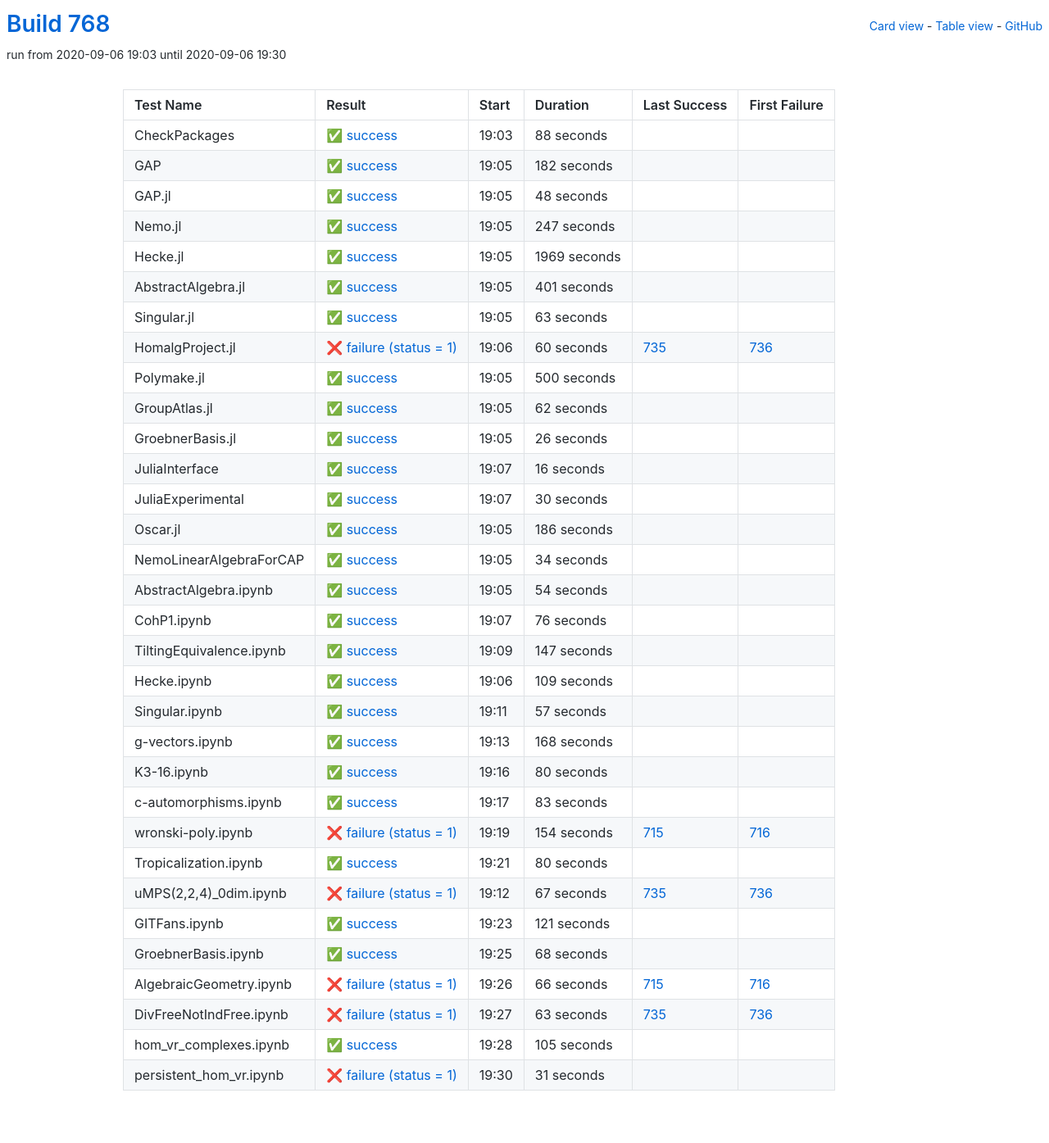
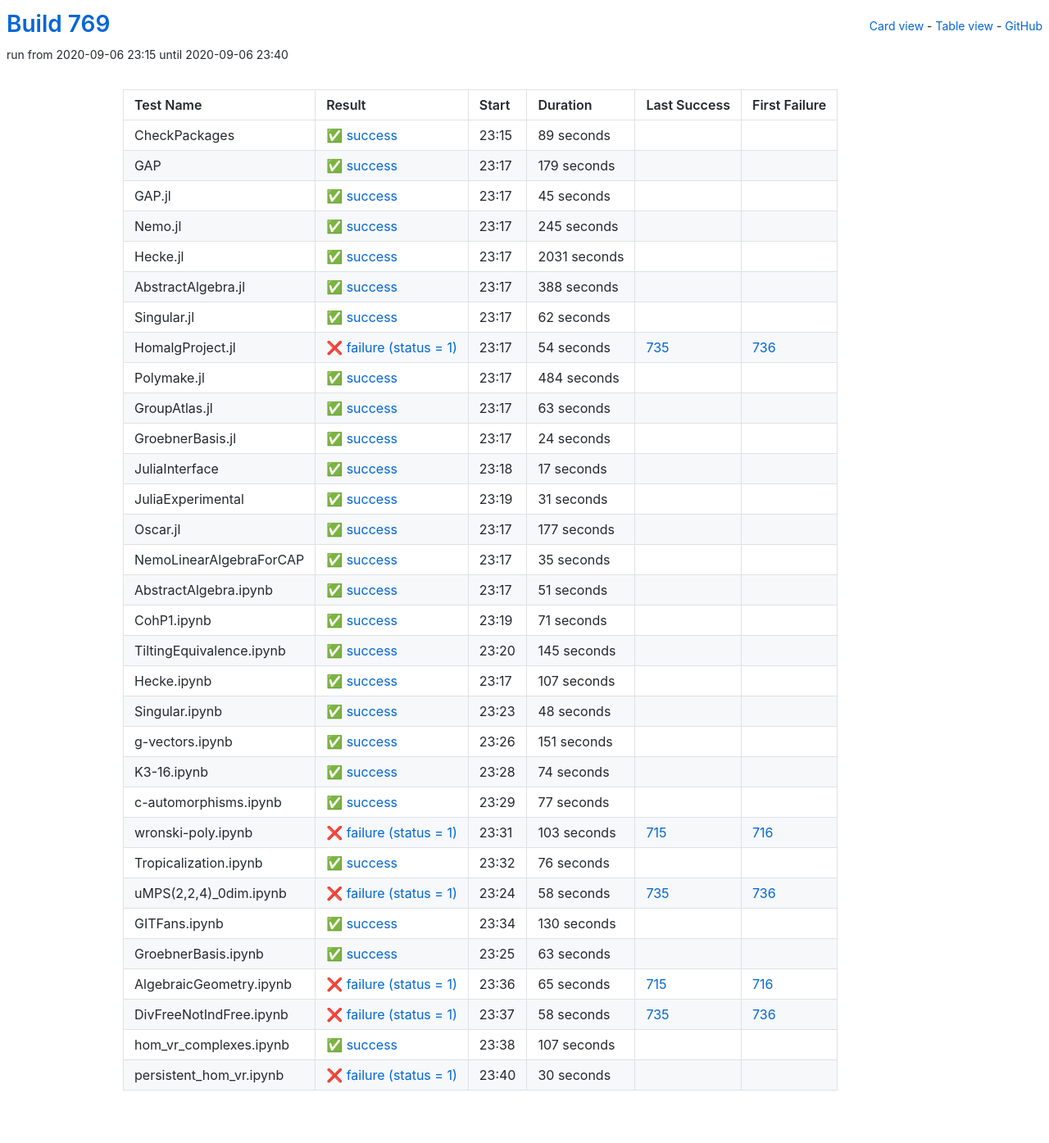
Before and after one commit to oscar-system/oscar-ci-status-stable, a Jekyll site: the page built from table.html, in a window 1280 px wide. Shown: the whole page at 82% size. Built offline with Jekyll 4.4.1, drawn with Linux system fonts in a browser that asks for light colours.

Commit message:
Build #769

```diff
--- a/_data/ci.yml
+++ b/_data/ci.yml
@@ -1,6 +1,6 @@
 ---
-build: 768
-build_url: https://oscarci.mathematik.uni-kl.de/job/oscar-stable/768/
+build: 769
+build_url: https://oscarci.mathematik.uni-kl.de/job/oscar-stable/769/
 job: oscar-stable
 organization: oscar-system
 repo: oscar-ci-status-stable
@@ -8,32 +8,236 @@ repourl: https://github.com/oscar-system/oscar-ci-status-stable
 tests:
 - name: CheckPackages
   id: checkpackages
-  log: https://oscarci.mathematik.uni-kl.de/job/oscar-stable/768/artifact/logs/build-768/CheckPackages.log
-  start: 2020-09-06 19:03
+  log: https://oscarci.mathematik.uni-kl.de/job/oscar-stable/769/artifact/logs/build-769/CheckPackages.log
+  start: 2020-09-06 23:15
   success: true
   exitcode: 0
   status: success
-  duration: 88
+  duration: 89
   last_success: false
   last_success_url:
   first_failure: false
   first_failure_url:
 - name: GAP
   id: gap
-  log: https://oscarci.mathematik.uni-kl.de/job/oscar-stable/768/artifact/logs/build-768/GAP.log
-  start: 2020-09-06 19:05
+  log: https://oscarci.mathematik.uni-kl.de/job/oscar-stable/769/artifact/logs/build-769/GAP.log
+  start: 2020-09-06 23:17
   success: true
   exitcode: 0
   status: success
-  duration: 182
+  duration: 179
   last_success: false
   last_success_url:
   first_failure: false
   first_failure_url:
 - name: GAP.jl
   id: gap-jl
-  log: https://oscarci.mathematik.uni-kl.de/job/oscar-stable/768/artifact/logs/build-768/GAP.jl.log
-  start: 2020-09-06 19:05
+  log: https://oscarci.mathematik.uni-kl.de/job/oscar-stable/769/artifact/logs/build-769/GAP.jl.log
+  start: 2020-09-06 23:17
+  success: true
+  exitcode: 0
+  status: success
+  duration: 45
+  last_success: false
+  last_success_url:
+  first_failure: false
+  first_failure_url:
+- name: Nemo.jl
+  id: nemo-jl
+  log: https://oscarci.mathematik.uni-kl.de/job/oscar-stable/769/artifact/logs/build-769/Nemo.jl.log
+  start: 2020-09-06 23:17
+  success: true
+  exitcode: 0
+  status: success
+  duration: 245
+  last_success: false
+  last_success_url:
+  first_failure: false
+  first_failure_url:
+- name: Hecke.jl
+  id: hecke-jl
+  log: https://oscarci.mathematik.uni-kl.de/job/oscar-stable/769/artifact/logs/build-769/Hecke.jl.log
+  start: 2020-09-06 23:17
+  success: true
+  exitcode: 0
+  status: success
+  duration: 2031
+  last_success: false
+  last_success_url:
+  first_failure: false
+  first_failure_url:
+- name: AbstractAlgebra.jl
+  id: abstractalgebra-jl
+  log: https://oscarci.mathematik.uni-kl.de/job/oscar-stable/769/artifact/logs/build-769/AbstractAlgebra.jl.log
+  start: 2020-09-06 23:17
+  success: true
+  exitcode: 0
+  status: success
+  duration: 388
+  last_success: false
+  last_success_url:
+  first_failure: false
+  first_failure_url:
+- name: Singular.jl
+  id: singular-jl
+  log: https://oscarci.mathematik.uni-kl.de/job/oscar-stable/769/artifact/logs/build-769/Singular.jl.log
+  start: 2020-09-06 23:17
+  success: true
+  exitcode: 0
+  status: success
+  duration: 62
+  last_success: false
+  last_success_url:
+  first_failure: false
+  first_failure_url:
+- name: HomalgProject.jl
+  id: homalgproject-jl
+  log: https://oscarci.mathematik.uni-kl.de/job/oscar-stable/769/artifact/logs/build-769/HomalgProject.jl.log
+  start: 2020-09-06 23:17
+  success: false
+  exitcode: 1
+  status: failure
+  duration: 54
+  last_success: 735
+  last_success_url: https://oscarci.mathematik.uni-kl.de/job/oscar-stable/735/
+  first_failure: 736
+  first_failure_url: https://oscarci.mathematik.uni-kl.de/job/oscar-stable/736/
+- name: Polymake.jl
+  id: polymake-jl
+  log: https://oscarci.mathematik.uni-kl.de/job/oscar-stable/769/artifact/logs/build-769/Polymake.jl.log
+  start: 2020-09-06 23:17
+  success: true
+  exitcode: 0
+  status: success
+  duration: 484
+  last_success: false
+  last_success_url:
+  first_failure: false
+  first_failure_url:
+- name: GroupAtlas.jl
+  id: groupatlas-jl
+  log: https://oscarci.mathematik.uni-kl.de/job/oscar-stable/769/artifact/logs/build-769/GroupAtlas.jl.log
+  start: 2020-09-06 23:17
+  success: true
+  exitcode: 0
+  status: success
+  duration: 63
+  last_success: false
+  last_success_url:
+  first_failure: false
+  first_failure_url:
+- name: GroebnerBasis.jl
+  id: groebnerbasis-jl
+  log: https://oscarci.mathematik.uni-kl.de/job/oscar-stable/769/artifact/logs/build-769/GroebnerBasis.jl.log
+  start: 2020-09-06 23:17
+  success: true
+  exitcode: 0
+  status: success
+  duration: 24
+  last_success: false
+  last_success_url:
+  first_failure: false
+  first_failure_url:
+- name: JuliaInterface
+  id: juliainterface
+  log: https://oscarci.mathematik.uni-kl.de/job/oscar-stable/769/artifact/logs/build-769/JuliaInterface.log
+  start: 2020-09-06 23:18
+  success: true
+  exitcode: 0
+  status: success
+  duration: 17
+  last_success: false
+  last_success_url:
+  first_failure: false
+  first_failure_url:
+- name: JuliaExperimental
+  id: juliaexperimental
+  log: https://oscarci.mathematik.uni-kl.de/job/oscar-stable/769/artifact/logs/build-769/JuliaExperimental.log
+  start: 2020-09-06 23:19
+  success: true
+  exitcode: 0
+  status: success
+  duration: 31
+  last_success: false
+  last_success_url:
+  first_failure: false
+  first_failure_url:
+- name: Oscar.jl
+  id: oscar-jl
+  log: https://oscarci.mathematik.uni-kl.de/job/oscar-stable/769/artifact/logs/build-769/Oscar.jl.log
+  start: 2020-09-06 23:17
+  success: true
+  exitcode: 0
+  status: success
+  duration: 177
+  last_success: false
+  last_success_url:
+  first_failure: false
+  first_failure_url:
+- name: NemoLinearAlgebraForCAP
+  id: nemolinearalgebraforcap
+  log: https://oscarci.mathematik.uni-kl.de/job/oscar-stable/769/artifact/logs/build-769/NemoLinearAlgebraForCAP.log
+  start: 2020-09-06 23:17
+  success: true
+  exitcode: 0
+  status: success
+  duration: 35
+  last_success: false
+  last_success_url:
+  first_failure: false
+  first_failure_url:
+- name: AbstractAlgebra.ipynb
+  id: abstractalgebra-ipynb
+  log: https://oscarci.mathematik.uni-kl.de/job/oscar-stable/769/artifact/logs/build-769/AbstractAlgebra.ipynb.log
+  start: 2020-09-06 23:17
+  success: true
+  exitcode: 0
+  status: success
+  duration: 51
+  last_success: false
+  last_success_url:
+  first_failure: false
+  first_failure_url:
+- name: CohP1.ipynb
+  id: cohp1-ipynb
+  log: https://oscarci.mathematik.uni-kl.de/job/oscar-stable/769/artifact/logs/build-769/CohP1.ipynb.log
+  start: 2020-09-06 23:19
+  success: true
+  exitcode: 0
+  status: success
+  duration: 71
+  last_success: false
+  last_success_url:
+  first_failure: false
+  first_failure_url:
+- name: TiltingEquivalence.ipynb
+  id: tiltingequivalence-ipynb
+  log: https://oscarci.mathematik.uni-kl.de/job/oscar-stable/769/artifact/logs/build-769/TiltingEquivalence.ipynb.log
+  start: 2020-09-06 23:20
+  success: true
+  exitcode: 0
+  status: success
+  duration: 145
+  last_success: false
+  last_success_url:
+  first_failure: false
+  first_failure_url:
+- name: Hecke.ipynb
+  id: hecke-ipynb
+  log: https://oscarci.mathematik.uni-kl.de/job/oscar-stable/769/artifact/logs/build-769/Hecke.ipynb.log
+  start: 2020-09-06 23:17
+  success: true
+  exitcode: 0
+  status: success
+  duration: 107
+  last_success: false
+  last_success_url:
+  first_failure: false
+  first_failure_url:
+- name: Singular.ipynb
+  id: singular-ipynb
+  log: https://oscarci.mathematik.uni-kl.de/job/oscar-stable/769/artifact/logs/build-769/Singular.ipynb.log
+  start: 2020-09-06 23:23
   success: true
   exitcode: 0
   status: success
@@ -42,46 +246,94 @@ tests:
   last_success_url:
   first_failure: false
   first_failure_url:
-- name: Nemo.jl
-  id: nemo-jl
-  log: https://oscarci.mathematik.uni-kl.de/job/oscar-stable/768/artifact/logs/build-768/Nemo.jl.log
-  start: 2020-09-06 19:05
+- name: g-vectors.ipynb
+  id: g-vectors-ipynb
+  log: https://oscarci.mathematik.uni-kl.de/job/oscar-stable/769/artifact/logs/build-769/g-vectors.ipynb.log
+  start: 2020-09-06 23:26
   success: true
   exitcode: 0
   status: success
-  duration: 247
+  duration: 151
   last_success: false
   last_success_url:
   first_failure: false
   first_failure_url:
-- name: Hecke.jl
-  id: hecke-jl
-  log: https://oscarci.mathematik.uni-kl.de/job/oscar-stable/768/artifact/logs/build-768/Hecke.jl.log
-  start: 2020-09-06 19:05
+- name: K3-16.ipynb
+  id: k3-16-ipynb
+  log: https://oscarci.mathematik.uni-kl.de/job/oscar-stable/769/artifact/logs/build-769/K3-16.ipynb.log
+  start: 2020-09-06 23:28
   success: true
   exitcode: 0
   status: success
-  duration: 1969
+  duration: 74
   last_success: false
   last_success_url:
   first_failure: false
   first_failure_url:
-- name: AbstractAlgebra.jl
-  id: abstractalgebra-jl
-  log: https://oscarci.mathematik.uni-kl.de/job/oscar-stable/768/artifact/logs/build-768/AbstractAlgebra.jl.log
-  start: 2020-09-06 19:05
+- name: c-automorphisms.ipynb
+  id: c-automorphisms-ipynb
+  log: https://oscarci.mathematik.uni-kl.de/job/oscar-stable/769/artifact/logs/build-769/c-automorphisms.ipynb.log
+  start: 2020-09-06 23:29
   success: true
   exitcode: 0
   status: success
-  duration: 401
+  duration: 77
   last_success: false
   last_success_url:
   first_failure: false
   first_failure_url:
-- name: Singular.jl
-  id: singular-jl
-  log: https://oscarci.mathematik.uni-kl.de/job/oscar-stable/768/artifact/logs/build-768/Singular.jl.log
-  start: 2020-09-06 19:05
+- name: wronski-poly.ipynb
+  id: wronski-poly-ipynb
+  log: https://oscarci.mathematik.uni-kl.de/job/oscar-stable/769/artifact/logs/build-769/wronski-poly.ipynb.log
+  start: 2020-09-06 23:31
+  success: false
+  exitcode: 1
+  status: failure
+  duration: 103
+  last_success: 715
+  last_success_url: https://oscarci.mathematik.uni-kl.de/job/oscar-stable/715/
+  first_failure: 716
+  first_failure_url: https://oscarci.mathematik.uni-kl.de/job/oscar-stable/716/
+- name: Tropicalization.ipynb
+  id: tropicalization-ipynb
+  log: https://oscarci.mathematik.uni-kl.de/job/oscar-stable/769/artifact/logs/build-769/Tropicalization.ipynb.log
+  start: 2020-09-06 23:32
+  success: true
+  exitcode: 0
+  status: success
+  duration: 76
+  last_success: false
+  last_success_url:
+  first_failure: false
+  first_failure_url:
+- name: uMPS(2,2,4)_0dim.ipynb
+  id: umps-2-2-4-0dim-ipynb
+  log: https://oscarci.mathematik.uni-kl.de/job/oscar-stable/769/artifact/logs/build-769/uMPS-2-2-4-_0dim.ipynb.log
+  start: 2020-09-06 23:24
+  success: false
+  exitcode: 1
+  status: failure
+  duration: 58
+  last_success: 735
+  last_success_url: https://oscarci.mathematik.uni-kl.de/job/oscar-stable/735/
+  first_failure: 736
+  first_failure_url: https://oscarci.mathematik.uni-kl.de/job/oscar-stable/736/
+- name: GITFans.ipynb
+  id: gitfans-ipynb
+  log: https://oscarci.mathematik.uni-kl.de/job/oscar-stable/769/artifact/logs/build-769/GITFans.ipynb.log
+  start: 2020-09-06 23:34
+  success: true
+  exitcode: 0
+  status: success
+  duration: 130
+  last_success: false
+  last_success_url:
+  first_failure: false
+  first_failure_url:
+- name: GroebnerBasis.ipynb
+  id: groebnerbasis-ipynb
+  log: https://oscarci.mathematik.uni-kl.de/job/oscar-stable/769/artifact/logs/build-769/GroebnerBasis.ipynb.log
+  start: 2020-09-06 23:25
   success: true
   exitcode: 0
   status: success
@@ -90,302 +342,50 @@ tests:
   last_success_url:
   first_failure: false
   first_failure_url:
-- name: HomalgProject.jl
-  id: homalgproject-jl
-  log: https://oscarci.mathematik.uni-kl.de/job/oscar-stable/768/artifact/logs/build-768/HomalgProject.jl.log
-  start: 2020-09-06 19:06
+- name: AlgebraicGeometry.ipynb
+  id: algebraicgeometry-ipynb
+  log: https://oscarci.mathematik.uni-kl.de/job/oscar-stable/769/artifact/logs/build-769/AlgebraicGeometry.ipynb.log
+  start: 2020-09-06 23:36
   success: false
   exitcode: 1
   status: failure
-  duration: 60
-  last_success: 735
-  last_success_url: https://oscarci.mathematik.uni-kl.de/job/oscar-stable/735/
-  first_failure: 736
-  first_failure_url: https://oscarci.mathematik.uni-kl.de/job/oscar-stable/736/
-- name: Polymake.jl
-  id: polymake-jl
-  log: https://oscarci.mathematik.uni-kl.de/job/oscar-stable/768/artifact/logs/build-768/Polymake.jl.log
-  start: 2020-09-06 19:05
-  success: true
-  exitcode: 0
-  status: success
-  duration: 500
-  last_success: false
-  last_success_url:
-  first_failure: false
-  first_failure_url:
-- name: GroupAtlas.jl
-  id: groupatlas-jl
-  log: https://oscarci.mathematik.uni-kl.de/job/oscar-stable/768/artifact/logs/build-768/GroupAtlas.jl.log
-  start: 2020-09-06 19:05
-  success: true
-  exitcode: 0
-  status: success
-  duration: 62
-  last_success: false
-  last_success_url:
-  first_failure: false
-  first_failure_url:
-- name: GroebnerBasis.jl
-  id: groebnerbasis-jl
-  log: https://oscarci.mathematik.uni-kl.de/job/oscar-stable/768/artifact/logs/build-768/GroebnerBasis.jl.log
-  start: 2020-09-06 19:05
-  success: true
-  exitcode: 0
-  status: success
-  duration: 26
-  last_success: false
-  last_success_url:
-  first_failure: false
-  first_failure_url:
-- name: JuliaInterface
-  id: juliainterface
-  log: https://oscarci.mathematik.uni-kl.de/job/oscar-stable/768/artifact/logs/build-768/JuliaInterface.log
-  start: 2020-09-06 19:07
-  success: true
-  exitcode: 0
-  status: success
-  duration: 16
-  last_success: false
-  last_success_url:
-  first_failure: false
-  first_failure_url:
-- name: JuliaExperimental
-  id: juliaexperimental
-  log: https://oscarci.mathematik.uni-kl.de/job/oscar-stable/768/artifact/logs/build-768/JuliaExperimental.log
-  start: 2020-09-06 19:07
-  success: true
-  exitcode: 0
-  status: success
-  duration: 30
-  last_success: false
-  last_success_url:
-  first_failure: false
-  first_failure_url:
-- name: Oscar.jl
-  id: oscar-jl
-  log: https://oscarci.mathematik.uni-kl.de/job/oscar-stable/768/artifact/logs/build-768/Oscar.jl.log
-  start: 2020-09-06 19:05
-  success: true
-  exitcode: 0
-  status: success
-  duration: 186
-  last_success: false
-  last_success_url:
-  first_failure: false
-  first_failure_url:
-- name: NemoLinearAlgebraForCAP
-  id: nemolinearalgebraforcap
-  log: https://oscarci.mathematik.uni-kl.de/job/oscar-stable/768/artifact/logs/build-768/NemoLinearAlgebraForCAP.log
-  start: 2020-09-06 19:05
-  success: true
-  exitcode: 0
-  status: success
-  duration: 34
-  last_success: false
-  last_success_url:
-  first_failure: false
-  first_failure_url:
-- name: AbstractAlgebra.ipynb
-  id: abstractalgebra-ipynb
-  log: https://oscarci.mathematik.uni-kl.de/job/oscar-stable/768/artifact/logs/build-768/AbstractAlgebra.ipynb.log
-  start: 2020-09-06 19:05
-  success: true
-  exitcode: 0
-  status: success
-  duration: 54
-  last_success: false
-  last_success_url:
-  first_failure: false
-  first_failure_url:
-- name: CohP1.ipynb
-  id: cohp1-ipynb
-  log: https://oscarci.mathematik.uni-kl.de/job/oscar-stable/768/artifact/logs/build-768/CohP1.ipynb.log
-  start: 2020-09-06 19:07
-  success: true
-  exitcode: 0
-  status: success
-  duration: 76
-  last_success: false
-  last_success_url:
-  first_failure: false
-  first_failure_url:
-- name: TiltingEquivalence.ipynb
-  id: tiltingequivalence-ipynb
-  log: https://oscarci.mathematik.uni-kl.de/job/oscar-stable/768/artifact/logs/build-768/TiltingEquivalence.ipynb.log
-  start: 2020-09-06 19:09
-  success: true
-  exitcode: 0
-  status: success
-  duration: 147
-  last_success: false
-  last_success_url:
-  first_failure: false
-  first_failure_url:
-- name: Hecke.ipynb
-  id: hecke-ipynb
-  log: https://oscarci.mathematik.uni-kl.de/job/oscar-stable/768/artifact/logs/build-768/Hecke.ipynb.log
-  start: 2020-09-06 19:06
-  success: true
-  exitcode: 0
-  status: success
-  duration: 109
-  last_success: false
-  last_success_url:
-  first_failure: false
-  first_failure_url:
-- name: Singular.ipynb
-  id: singular-ipynb
-  log: https://oscarci.mathematik.uni-kl.de/job/oscar-stable/768/artifact/logs/build-768/Singular.ipynb.log
-  start: 2020-09-06 19:11
-  success: true
-  exitcode: 0
-  status: success
-  duration: 57
-  last_success: false
-  last_success_url:
-  first_failure: false
-  first_failure_url:
-- name: g-vectors.ipynb
-  id: g-vectors-ipynb
-  log: https://oscarci.mathematik.uni-kl.de/job/oscar-stable/768/artifact/logs/build-768/g-vectors.ipynb.log
-  start: 2020-09-06 19:13
-  success: true
-  exitcode: 0
-  status: success
-  duration: 168
-  last_success: false
-  last_success_url:
-  first_failure: false
-  first_failure_url:
-- name: K3-16.ipynb
-  id: k3-16-ipynb
-  log: https://oscarci.mathematik.uni-kl.de/job/oscar-stable/768/artifact/logs/build-768/K3-16.ipynb.log
-  start: 2020-09-06 19:16
-  success: true
-  exitcode: 0
-  status: success
-  duration: 80
-  last_success: false
-  last_success_url:
-  first_failure: false
-  first_failure_url:
-- name: c-automorphisms.ipynb
-  id: c-automorphisms-ipynb
-  log: https://oscarci.mathematik.uni-kl.de/job/oscar-stable/768/artifact/logs/build-768/c-automorphisms.ipynb.log
-  start: 2020-09-06 19:17
-  success: true
-  exitcode: 0
-  status: success
-  duration: 83
-  last_success: false
-  last_success_url:
-  first_failure: false
-  first_failure_url:
-- name: wronski-poly.ipynb
-  id: wronski-poly-ipynb
-  log: https://oscarci.mathematik.uni-kl.de/job/oscar-stable/768/artifact/logs/build-768/wronski-poly.ipynb.log
-  start: 2020-09-06 19:19
-  success: false
-  exitcode: 1
-  status: failure
-  duration: 154
-  last_success: 715
-  last_success_url: https://oscarci.mathematik.uni-kl.de/job/oscar-stable/715/
-  first_failure: 716
-  first_failure_url: https://oscarci.mathematik.uni-kl.de/job/oscar-stable/716/
-- name: Tropicalization.ipynb
-  id: tropicalization-ipynb
-  log: https://oscarci.mathematik.uni-kl.de/job/oscar-stable/768/artifact/logs/build-768/Tropicalization.ipynb.log
-  start: 2020-09-06 19:21
-  success: true
-  exitcode: 0
-  status: success
-  duration: 80
-  last_success: false
-  last_success_url:
-  first_failure: false
-  first_failure_url:
-- name: uMPS(2,2,4)_0dim.ipynb
-  id: umps-2-2-4-0dim-ipynb
-  log: https://oscarci.mathematik.uni-kl.de/job/oscar-stable/768/artifact/logs/build-768/uMPS-2-2-4-_0dim.ipynb.log
-  start: 2020-09-06 19:12
-  success: false
-  exitcode: 1
-  status: failure
-  duration: 67
-  last_success: 735
-  last_success_url: https://oscarci.mathematik.uni-kl.de/job/oscar-stable/735/
-  first_failure: 736
-  first_failure_url: https://oscarci.mathematik.uni-kl.de/job/oscar-stable/736/
-- name: GITFans.ipynb
-  id: gitfans-ipynb
-  log: https://oscarci.mathematik.uni-kl.de/job/oscar-stable/768/artifact/logs/build-768/GITFans.ipynb.log
-  start: 2020-09-06 19:23
-  success: true
-  exitcode: 0
-  status: success
-  duration: 121
-  last_success: false
-  last_success_url:
-  first_failure: false
-  first_failure_url:
-- name: GroebnerBasis.ipynb
-  id: groebnerbasis-ipynb
-  log: https://oscarci.mathematik.uni-kl.de/job/oscar-stable/768/artifact/logs/build-768/GroebnerBasis.ipynb.log
-  start: 2020-09-06 19:25
-  success: true
-  exitcode: 0
-  status: success
-  duration: 68
-  last_success: false
-  last_success_url:
-  first_failure: false
-  first_failure_url:
-- name: AlgebraicGeometry.ipynb
-  id: algebraicgeometry-ipynb
-  log: https://oscarci.mathematik.uni-kl.de/job/oscar-stable/768/artifact/logs/build-768/AlgebraicGeometry.ipynb.log
-  start: 2020-09-06 19:26
-  success: false
-  exitcode: 1
-  status: failure
-  duration: 66
+  duration: 65
   last_success: 715
   last_success_url: https://oscarci.mathematik.uni-kl.de/job/oscar-stable/715/
   first_failure: 716
   first_failure_url: https://oscarci.mathematik.uni-kl.de/job/oscar-stable/716/
 - name: DivFreeNotIndFree.ipynb
   id: divfreenotindfree-ipynb
-  log: https://oscarci.mathematik.uni-kl.de/job/oscar-stable/768/artifact/logs/build-768/DivFreeNotIndFree.ipynb.log
-  start: 2020-09-06 19:27
+  log: https://oscarci.mathematik.uni-kl.de/job/oscar-stable/769/artifact/logs/build-769/DivFreeNotIndFree.ipynb.log
+  start: 2020-09-06 23:37
   success: false
   exitcode: 1
   status: failure
-  duration: 63
+  duration: 58
   last_success: 735
   last_success_url: https://oscarci.mathematik.uni-kl.de/job/oscar-stable/735/
   first_failure: 736
   first_failure_url: https://oscarci.mathematik.uni-kl.de/job/oscar-stable/736/
 - name: hom_vr_complexes.ipynb
   id: hom-vr-complexes-ipynb
-  log: https://oscarci.mathematik.uni-kl.de/job/oscar-stable/768/artifact/logs/build-768/hom_vr_complexes.ipynb.log
-  start: 2020-09-06 19:28
+  log: https://oscarci.mathematik.uni-kl.de/job/oscar-stable/769/artifact/logs/build-769/hom_vr_complexes.ipynb.log
+  start: 2020-09-06 23:38
   success: true
   exitcode: 0
   status: success
-  duration: 105
+  duration: 107
   last_success: false
   last_success_url:
   first_failure: false
   first_failure_url:
 - name: persistent_hom_vr.ipynb
   id: persistent-hom-vr-ipynb
-  log: https://oscarci.mathematik.uni-kl.de/job/oscar-stable/768/artifact/logs/build-768/persistent_hom_vr.ipynb.log
-  start: 2020-09-06 19:30
+  log: https://oscarci.mathematik.uni-kl.de/job/oscar-stable/769/artifact/logs/build-769/persistent_hom_vr.ipynb.log
+  start: 2020-09-06 23:40
   success: false
   exitcode: 1
   status: failure
-  duration: 31
+  duration: 30
   last_success: false
   last_success_url:
   first_failure: false
```
Also changed, not shown: README.md.
